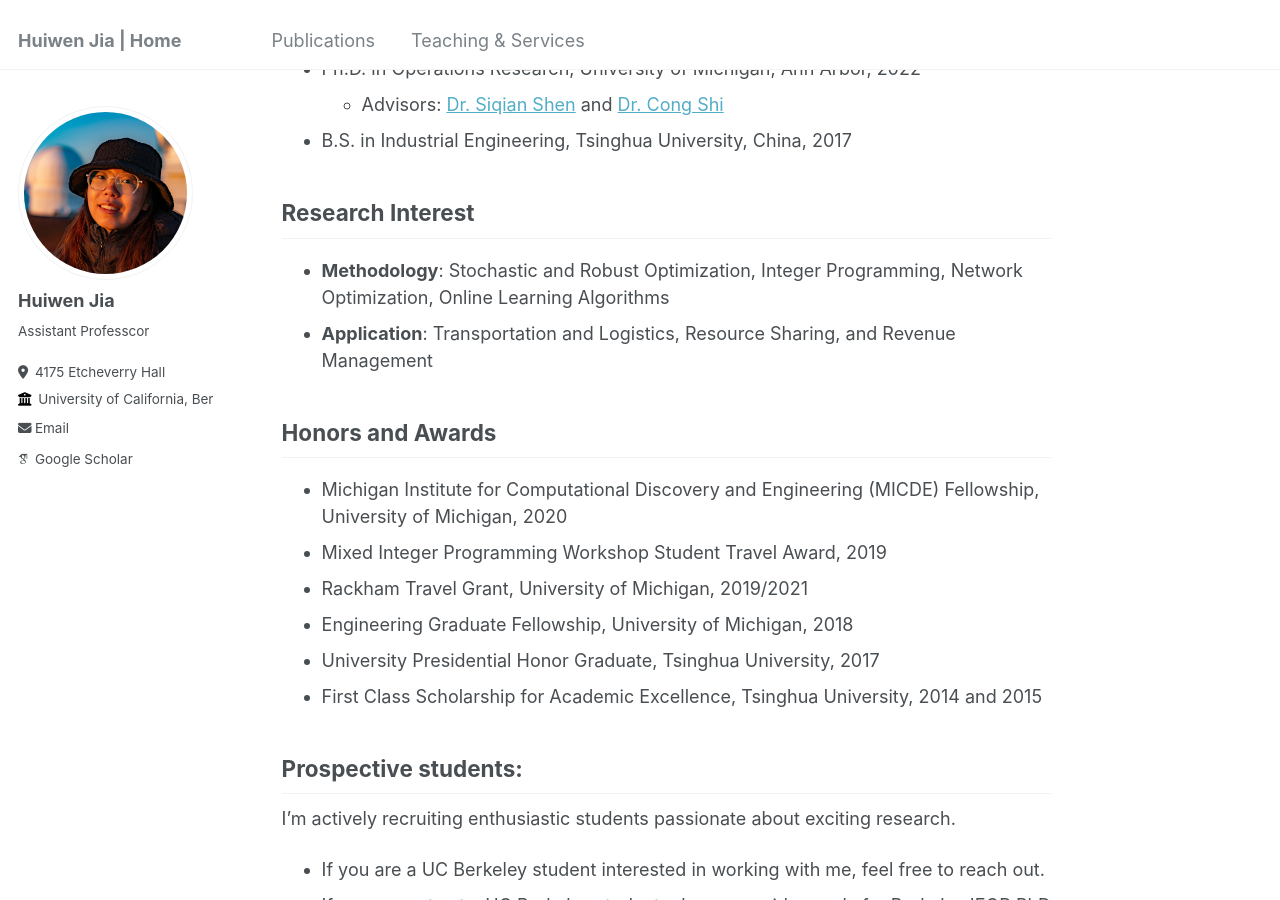
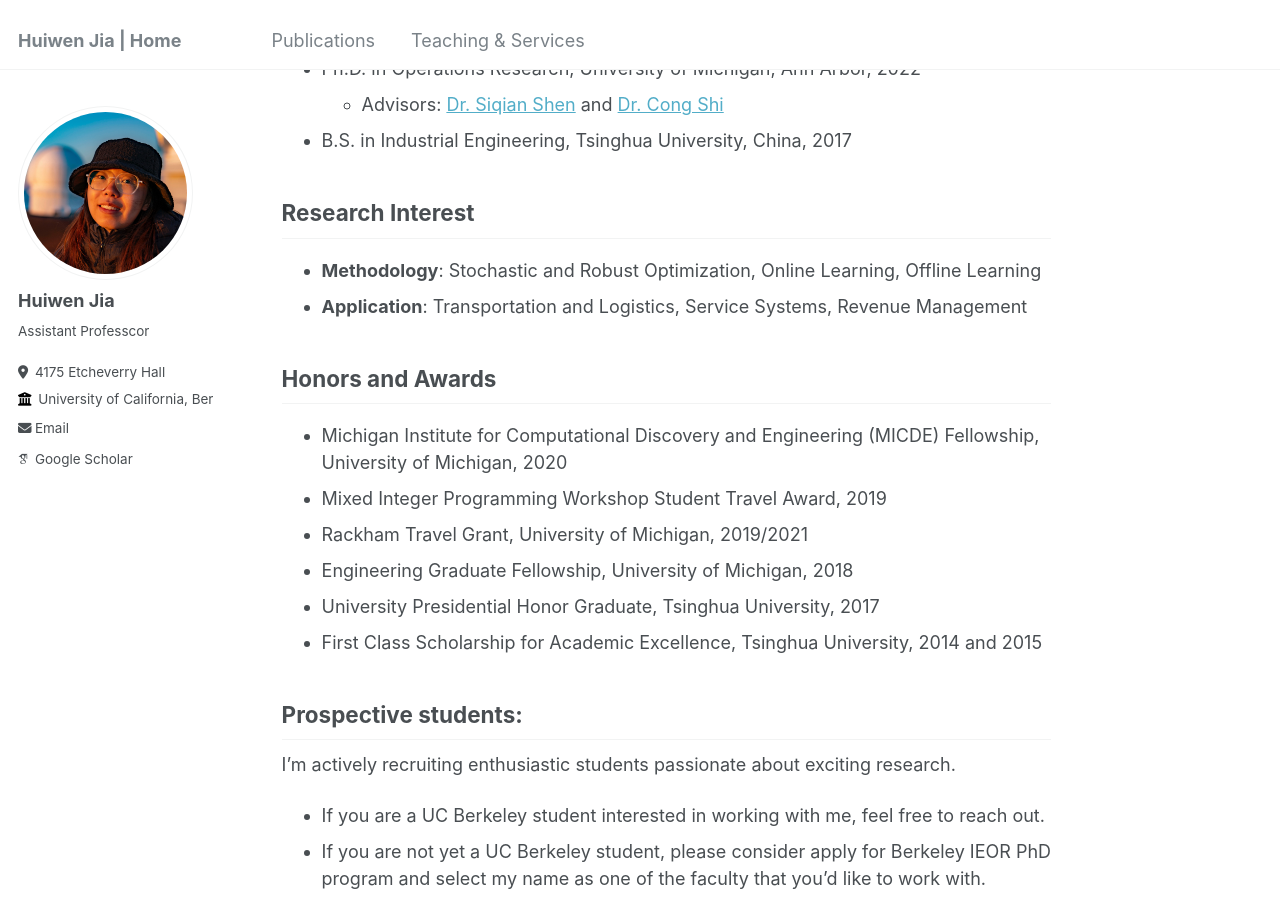
Before and after one commit to huiwen-j/huiwen-j.github.io, a Jekyll site: the page built from _pages/about.md, in a window 1280 px wide and 900 px high, scrolled down 303 px. Built offline with Jekyll 4.4.1, drawn with Linux system fonts in a browser that asks for light colours; some web fonts are replaced.

Commit message:
Update about.md

```diff
--- a/_pages/about.md
+++ b/_pages/about.md
@@ -15,8 +15,8 @@ I'm an Assistant Professor in the [Department of Industrial Engineering and Op
 - B.S. in Industrial Engineering, Tsinghua University, China, 2017
 
 ## Research Interest
-- **Methodology**: Stochastic and Robust Optimization, Integer Programming, Network Optimization, Online Learning Algorithms
-- **Application**: Transportation and Logistics, Resource Sharing, and Revenue Management
+- **Methodology**: Stochastic and Robust Optimization, Online Learning, Offline Learning
+- **Application**: Transportation and Logistics, Service Systems, Revenue Management
 
 ## Honors and Awards
 - Michigan Institute for Computational Discovery and Engineering (MICDE) Fellowship, University of Michigan, 2020
```
